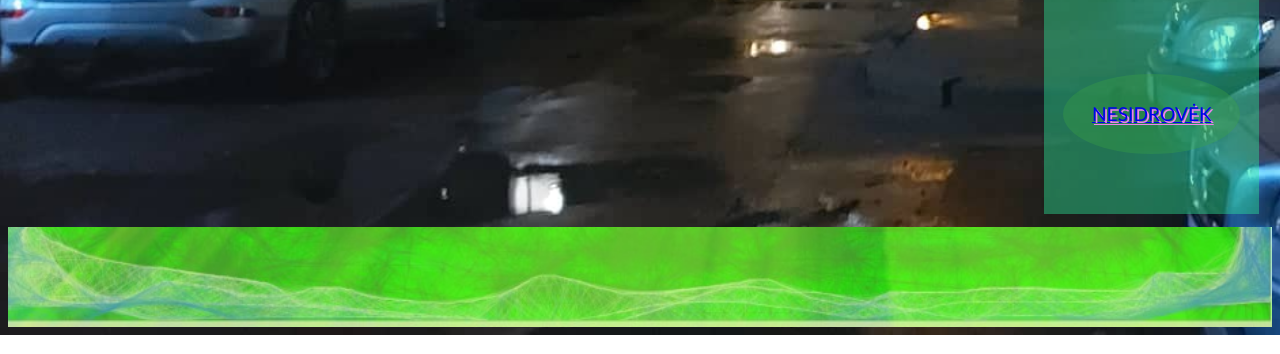
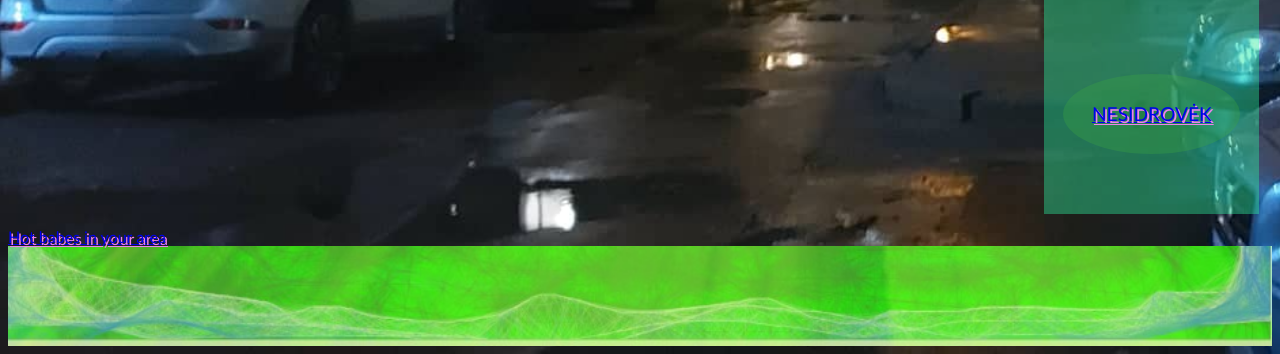
Before and after one commit to Traktoristas/Pratybininkas--Slapta-, a plain HTML site: page nuotraukos.html in a window 1280 px wide. Shown: the part 574-928 px from the top of the page. Drawn offline with Linux system fonts and the light colour scheme.

Commit message:
Update nuotraukos.html

```diff
--- a/nuotraukos.html
+++ b/nuotraukos.html
@@ -20,7 +20,7 @@
     <div class="sonelis"> <div class="skydas">Aš žinau, ko jūs ieškote</div>
     <div class="steam"><a href="https://steamcommunity.com/id/LeroyGeiiKins">Nesidrovėk</a></div> </div>
     </div>
-
+    <div class="limpa"> <a href="https://www.w3schools.com/css/">Hot babes in your area</a></div>
     </div>
     <div class="poraste"></div>
 </body>
```
